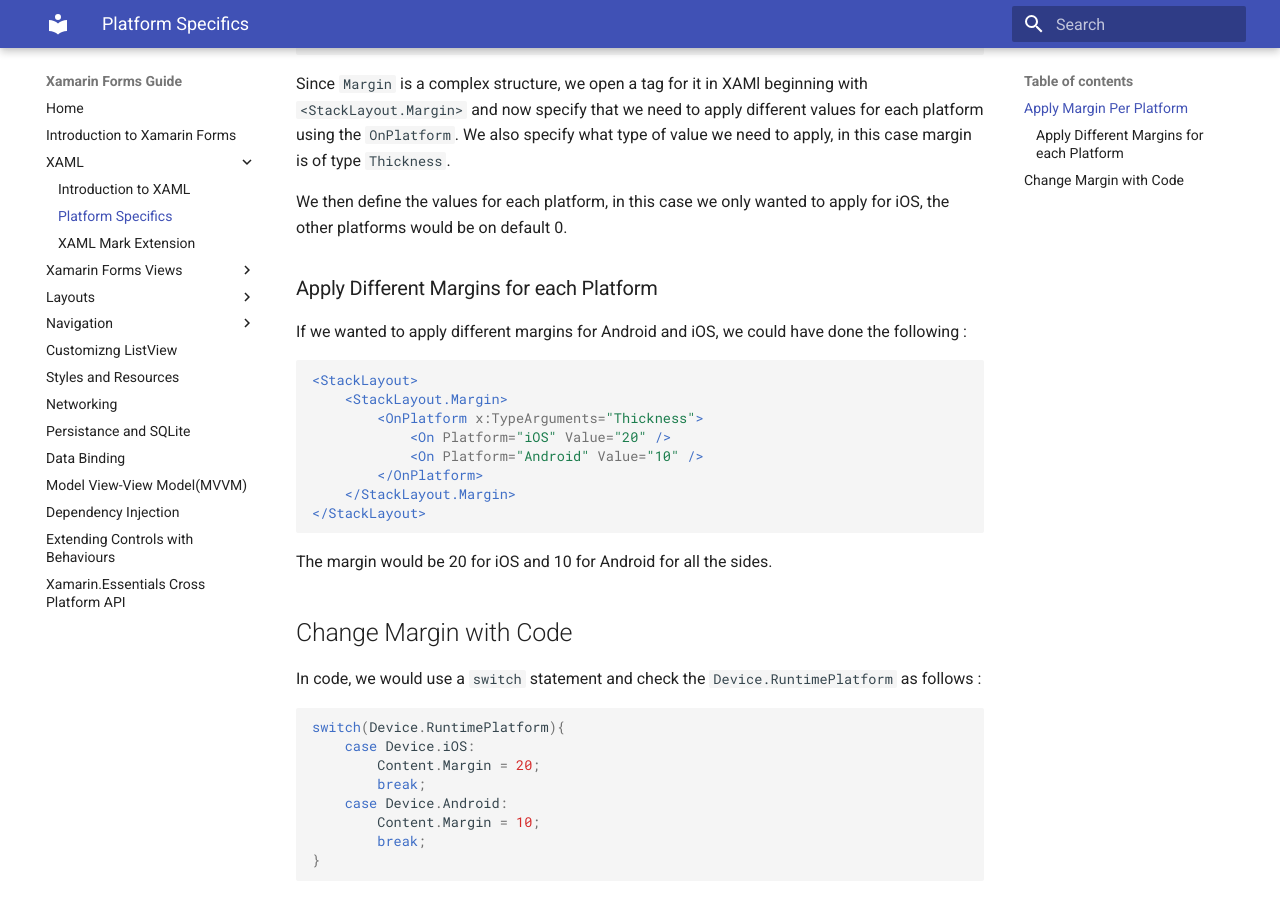
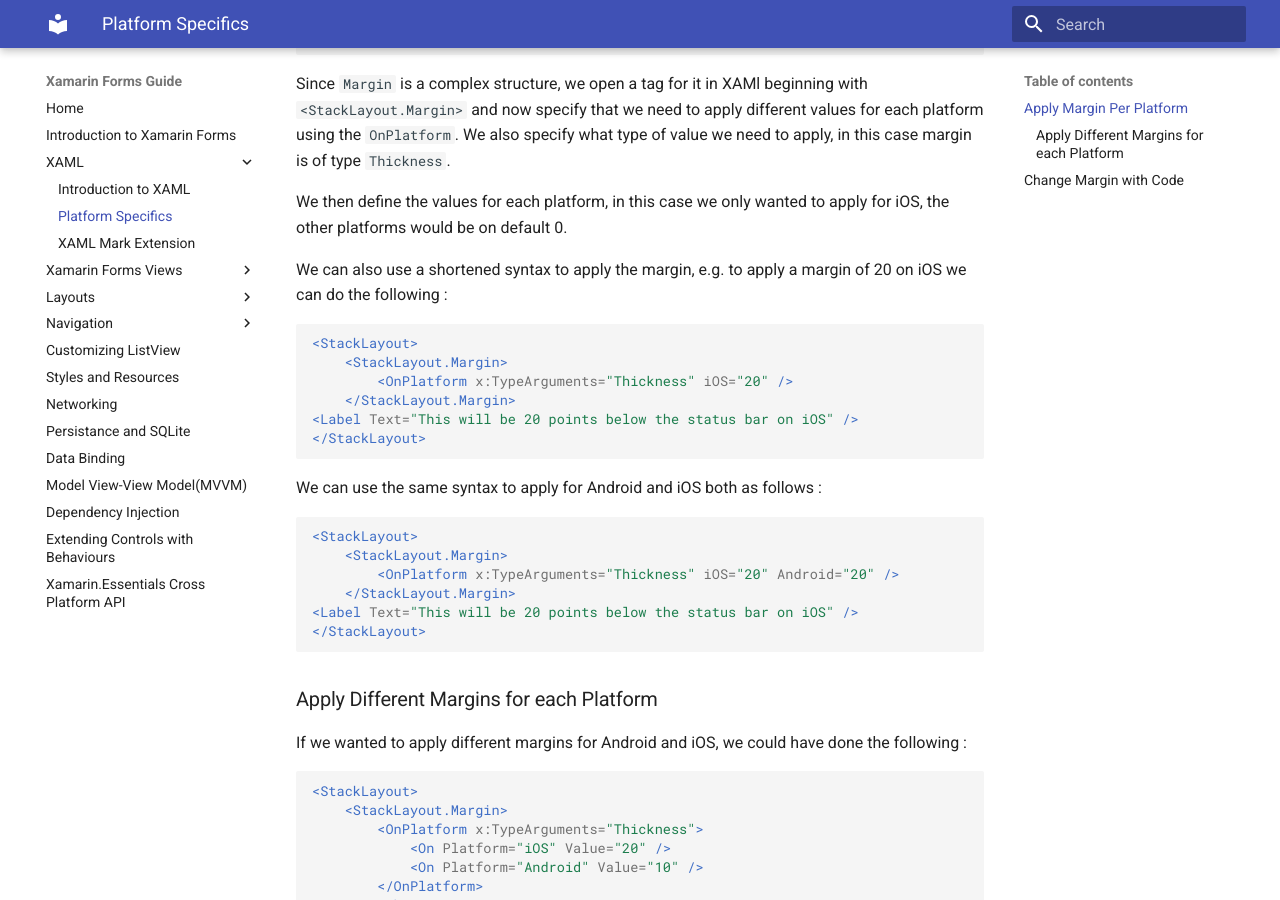
Before and after one commit to Peruzal/xamarin-forms-guide, an MkDocs documentation site: the page built from docs/xaml/on-platform.md, in a window 1280 px wide and 900 px high, scrolled down 878 px. Built offline with MkDocs 1.6.1 and Material for MkDocs 9.7.7, drawn with Linux system fonts in a browser that asks for light colours; old or Windows-style settings are respelled for this version of MkDocs.

````diff
--- a/docs/xaml/on-platform.md
+++ b/docs/xaml/on-platform.md
@@ -36,6 +36,28 @@ Since `Margin` is a complex structure, we open a tag for it in XAMl beginning wi
 
 We then define the values for each platform, in this case we only wanted to apply for iOS, the other platforms would be on default 0.
 
+We can also use a shortened syntax to apply the margin, e.g. to apply a margin of 20 on iOS we can do the following :
+
+```xml
+<StackLayout>
+    <StackLayout.Margin>
+        <OnPlatform x:TypeArguments="Thickness" iOS="20" />
+    </StackLayout.Margin>
+<Label Text="This will be 20 points below the status bar on iOS" />
+</StackLayout>
+```
+
+We can use the same syntax to apply for Android and iOS both as follows :
+
+```xml
+<StackLayout>
+    <StackLayout.Margin>
+        <OnPlatform x:TypeArguments="Thickness" iOS="20" Android="20" />
+    </StackLayout.Margin>
+<Label Text="This will be 20 points below the status bar on iOS" />
+</StackLayout>
+```
+
 ### Apply Different Margins for each Platform
 
 If we wanted to apply different margins for Android and iOS, we could have done the following :
--- a/mkdocs.yml
+++ b/mkdocs.yml
@@ -64,7 +64,7 @@ pages:
       - Normal Popups: navigation/pop-ups/pop-ups.md
       - Modal Popups: navigation/pop-ups/modal-pop-ups.md
 
-  - Customizng ListView: customizing-listview.md
+  - Customizing ListView: customizing-listview.md
   - Styles and Resources: ui-styles.md
   - Networking: networking.md
   - Persistance and SQLite: persistence.md
````
Also changed, not shown: docs/behaviours.md (+116 -0 lines), docs/networking.md (+56 -0 lines), docs/views/list-view.md (+19 -0 lines).
